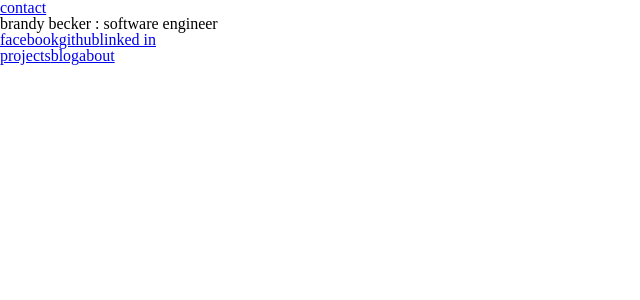
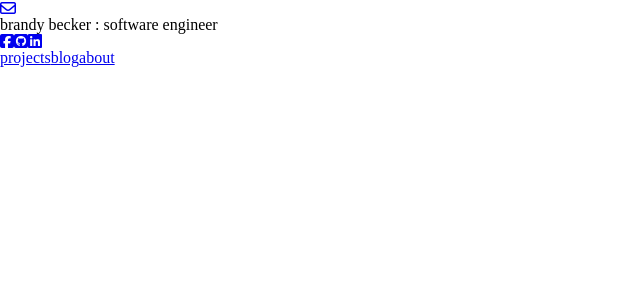
Before and after one commit to BrandyBecker/2021portfolio, a React (Create React App) app in the folder portfolio/: page / in a window 1280 px wide. Shown: the top 300 px of the page, without its empty margins (0-640 px from the left). Built offline with nearby package versions, Linux system fonts and the light colour scheme.

Commit message:
adds links to specific nav buttons

```diff
--- a/portfolio/public/index.html
+++ b/portfolio/public/index.html
@@ -10,6 +10,7 @@
       content="Web site created using create-react-app"
     />
     <link rel="apple-touch-icon" href="%PUBLIC_URL%/logo192.png" />
+    <script src="https://kit.fontawesome.com/be34fc73b4.js" crossorigin="anonymous"></script>
     <!--
       manifest.json provides metadata used when your web app is installed on a
       user's mobile device or desktop. See https://developers.google.com/web/fundamentals/web-app-manifest/
--- a/portfolio/src/components/Nav/Nav.js
+++ b/portfolio/src/components/Nav/Nav.js
@@ -4,19 +4,31 @@ function Nav() {
   return (
     <div className="Nav">
         <div class="nav-header">
-            <a class="contact" href="#" target="_blank">contact</a>
+            <a class="contact" href="mailto:Brandy<brandybeckerfsw@gmail.com">
+                <i class="far fa-envelope"></i>
+            </a>
+
             <h3>brandy becker : software engineer</h3>
+
             <div class="nav-socials">
-                <a class="fb" href="#" target="_blank">facebook</a>
-                <a class="gh" href="#" target="_blank">github</a>
-                <a class="li" href="#" target="_blank">linked in</a>
+                <a class="fb" href="https://www.facebook.com/16brbecker/" target="_blank">
+                    <i class="fab fa-facebook-square"></i>
+                </a>
+                <a class="gh" href="https://github.com/brandybecker/" target="_blank">
+                    <i class="fab fa-github-square"></i>
+                </a>
+                <a class="li" href="https://www.linkedin.com/in/brandybeckerfsw/" target="_blank">
+                    <i class="fab fa-linkedin"></i>
+                </a>
             </div>
         </div>
+
         <div class="nav-footer">
             <a class="projects" href="#" target="_blank">projects</a>
             <a class="blog" href="#" target="_blank">blog</a>
             <a class="about" href="#" target="_blank">about</a>
         </div>
+
     </div>
   );
 }
```
Also changed, not shown: portfolio/src/components/Blog/blog.md (added, +13 -0 lines), 1 other file (tests, documents, lock files or other folders).
